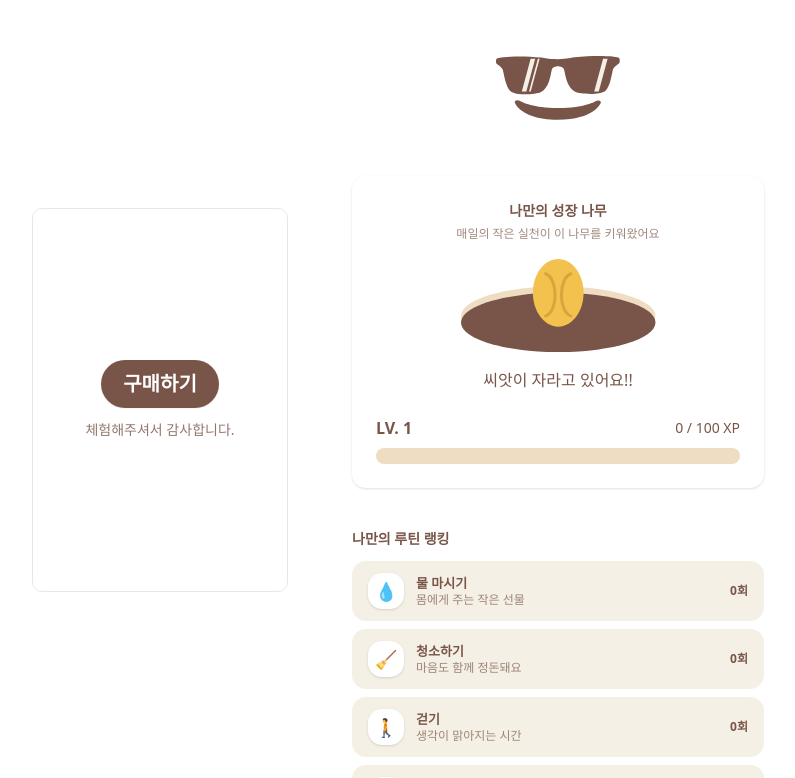
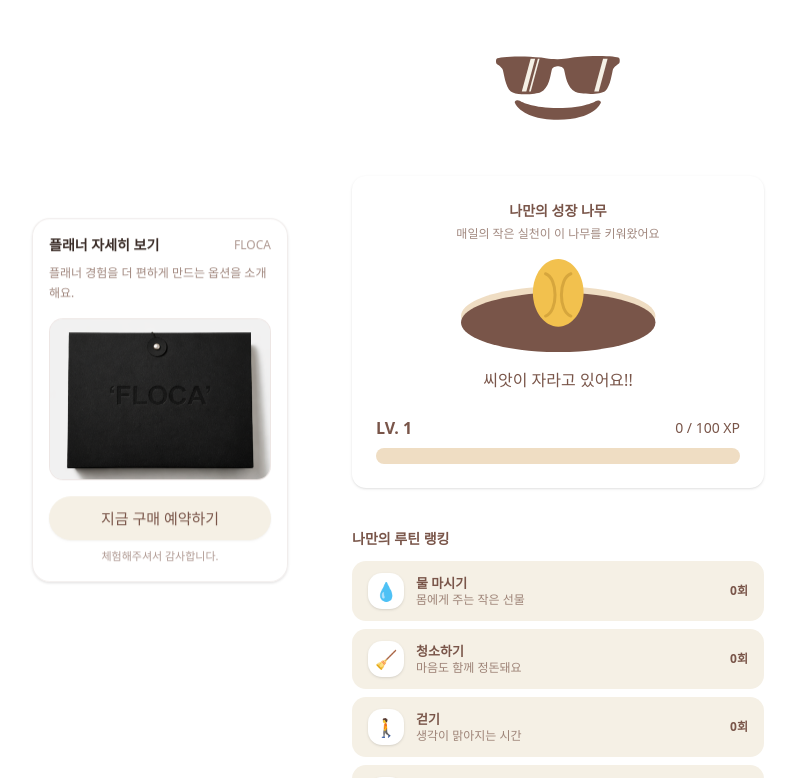
Before and after one commit to msh9176-moondi/ADHD_NFC_FE, a React (Vite) app: page /growth in a window 1280 px wide. Shown: the top 778 px of the page, without its empty margins (242-1037 px from the left). Built offline with nearby package versions, Linux system fonts and the light colour scheme; no server answers.

Commit message:
광고 ui수정

```diff
--- a/src/components/common/advertisement.tsx
+++ b/src/components/common/advertisement.tsx
@@ -3,31 +3,52 @@ import { Button } from '../ui/button';
 function Advertisement() {
   const handlePurchaseClick = () => {
     window.open(
-      'https://docs.google.com/forms/d/e/1FAIpQLSeaKGZtvot0w7zUkb7cRCb0h6p1Z8WznEB8450JP4BcSpqvPQ/viewform?usp=publish-editor',
+      'https://msh9176-moondi.github.io/',
       '_blank',
-      'noopener,noreferrer'
+      'noopener,noreferrer',
     );
   };
 
   return (
-    <div className="flex flex-col items-center gap-3">
-      {/* <div className="flex flex-col items-center gap-3">
-        <img src="/assets/logo.svg" alt="" />
-      </div> */}
+    <div className="w-full max-w-[320px] rounded-2xl border border-[#795549]/10 bg-white/70 backdrop-blur-sm shadow-sm">
+      <div className="p-4">
+        {/* 헤더: 광고 주장 줄이고 '추천' 톤 */}
+        <div className="flex items-center justify-between">
+          <div className="text-sm font-semibold text-[#3a2c27]">
+            플래너 자세히 보기
+          </div>
+          <div className="text-xs text-[#795549]/60">FLOCA</div>
+        </div>
 
-      <div className="w-full px-4">
+        <div className="mt-2 text-xs leading-relaxed text-[#795549]/70">
+          플래너 경험을 더 편하게 만드는 옵션을 소개해요.
+        </div>
+
+        {/* 이미지: 소재감 + 은은한 프레임 */}
+        <div className="mt-4 overflow-hidden rounded-xl border border-[#795549]/10 bg-[#faf7f6]">
+          <img
+            src="/assets/FLOCA.png"
+            alt="FLOCA"
+            className="h-[160px] w-full object-cover"
+            loading="lazy"
+          />
+        </div>
+
+        {/* CTA: 과한 강조 대신 고급스럽게 */}
+        <div className="mt-4">
           <Button
             type="button"
             variant="outline"
             onClick={handlePurchaseClick}
-          className="w-full h-12 rounded-full bg-[#795549] text-white border-0 hover:bg-white hover:text-[#795549] cursor-pointer text-[20px] font-semibold"
+            className="h-11 w-full rounded-full bg-[#F5F0E5] text-[#795549] border-0 hover:bg-[#F5F0E5]/80 hover:text-[#795549] cursor-pointer text-[15px] font-medium"
           >
-          구매하기
+            지금 구매 예약하기
           </Button>
+
+          <div className="mt-2 text-center text-[11px] text-[#795549]/60">
+            체험해주셔서 감사합니다.
           </div>
-
-      <div className="text-sm text-[#795549] opacity-80">
-        체험해주셔서 감사합니다.
+        </div>
       </div>
     </div>
   );
--- a/src/pages/layout.tsx
+++ b/src/pages/layout.tsx
@@ -1,6 +1,6 @@
 // RootLayout.tsx
-import { Advertisement, AppFooter, AppHeader } from "@/components/common";
-import { Outlet } from "react-router-dom";
+import { Advertisement, AppFooter, AppHeader } from '@/components/common';
+import { Outlet } from 'react-router-dom';
 
 function RootLayout() {
   return (
@@ -10,7 +10,7 @@ function RootLayout() {
         {/* 왼쪽 광고 - 콘텐츠와 함께 중앙 정렬, 세로 중앙 고정 */}
         <aside className="hidden md:block w-64 shrink-0 relative">
           <div className="sticky top-1/2 -translate-y-1/2">
-            <div className="h-96 w-64 rounded-lg flex items-center justify-center border border-gray-200 bg-white">
+            <div>
               <Advertisement />
             </div>
           </div>
```
Also changed, not shown: public/assets/FLOCA.png (added). Lines whose indentation alone changed are shown as unchanged.
